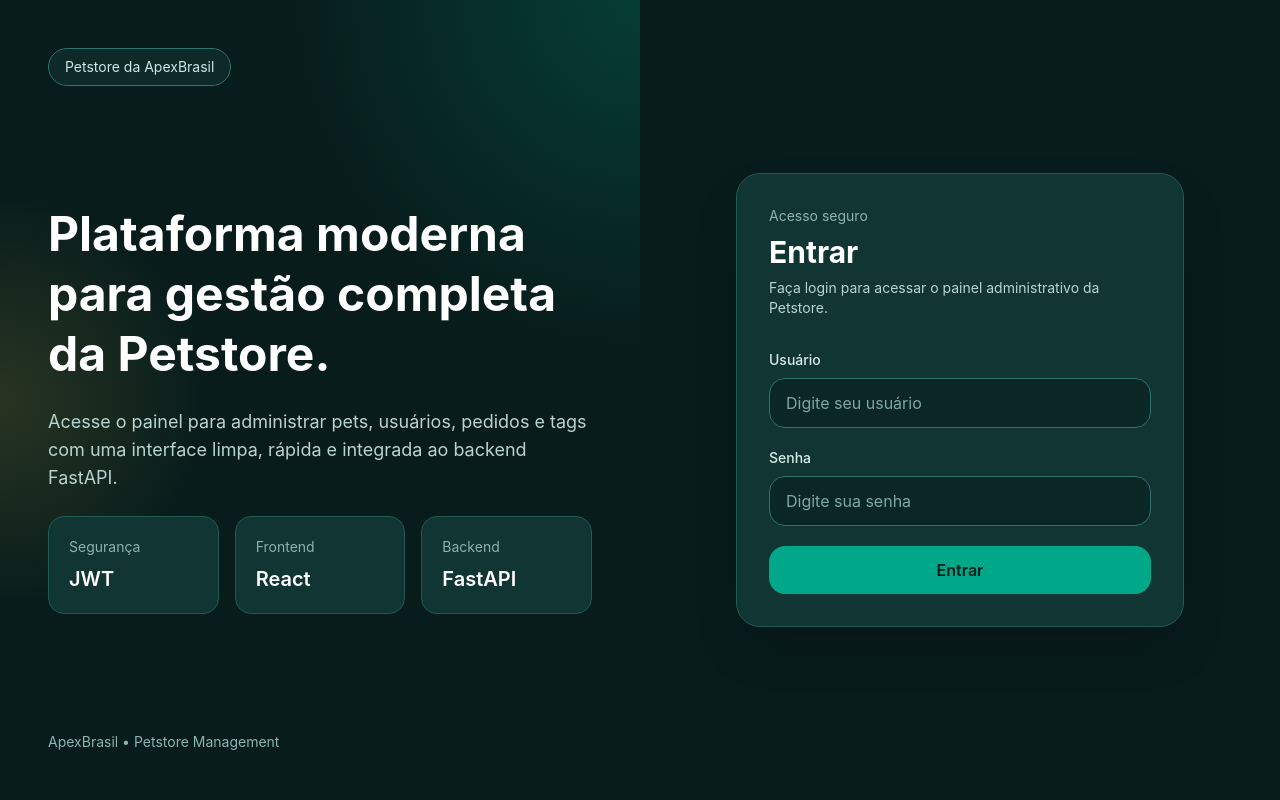
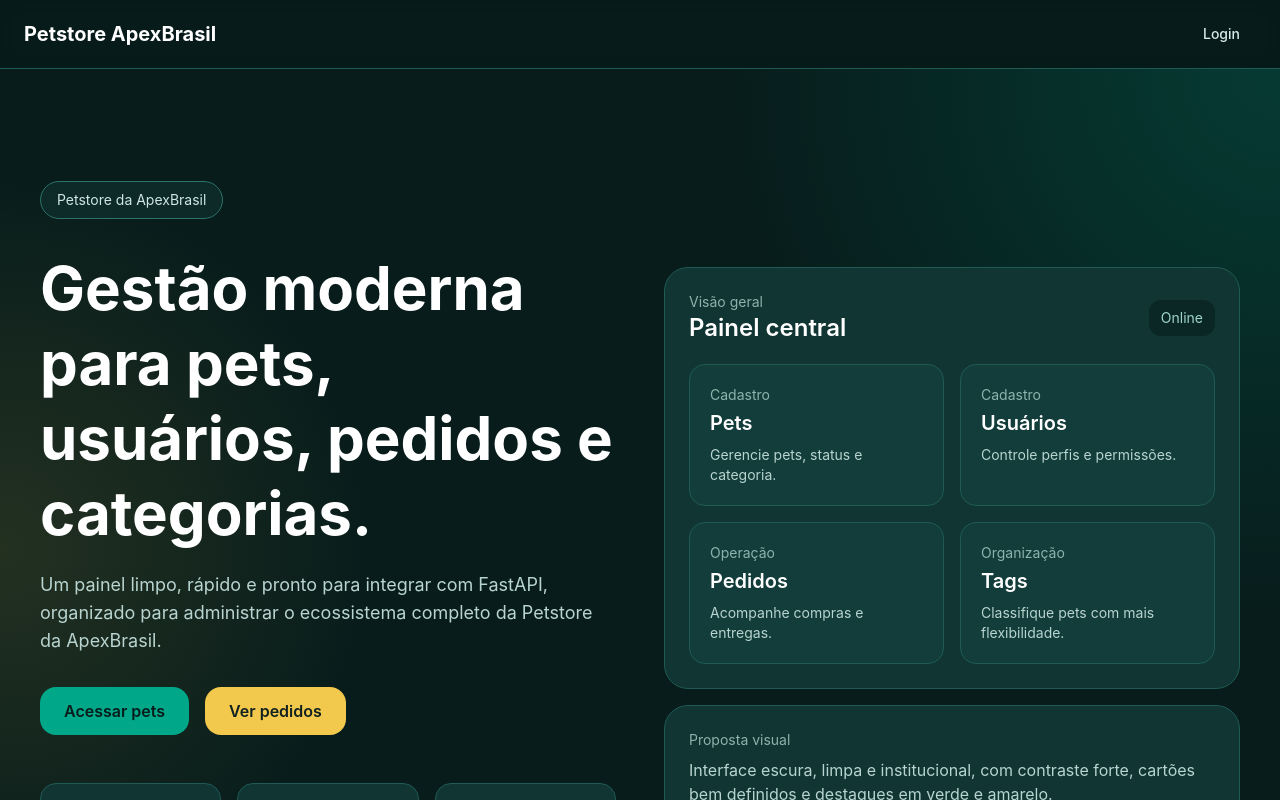
Before and after one commit to gabrielcaixeta01/frontPetstore, a React (Vite) app: page / in a window 1280 px wide. Before the commit this address led to /login. Shown: the top 800 px of the page. Built offline with nearby package versions, Linux system fonts and the light colour scheme.

Commit message:
removendo login por enquanto

```diff
--- a/src/App.tsx
+++ b/src/App.tsx
@@ -1,24 +1,18 @@
 import { BrowserRouter, Route, Routes } from "react-router-dom";
+import { apexTheme } from "./lib/theme";
 import AppNavbar from "./components/AppNavbar";
-import ProtectedRoute from "./components/ProtectedRoute";
 import Home from "./pages/Home";
-import LoginPage from "./pages/LoginPage";
 import OrdersPage from "./pages/OrdersPage";
 import PetsPage from "./pages/PetsPage";
 import TagsPage from "./pages/TagsPage";
 import UsersPage from "./pages/UsersPage";
 
 function App() {
+  const c = apexTheme.colors;
+
   return (
     <BrowserRouter>
-      <div className="min-h-screen bg-[#071c1b]">
-        <Routes>
-          <Route path="/login" element={<LoginPage />} />
-
-          <Route
-            path="*"
-            element={
-              <ProtectedRoute>
+      <div className={`min-h-screen ${c.bg}`}>
         <AppNavbar />
         <Routes>
           <Route path="/" element={<Home />} />
@@ -27,10 +21,6 @@
           <Route path="/tags" element={<TagsPage />} />
           <Route path="/orders" element={<OrdersPage />} />
         </Routes>
-              </ProtectedRoute>
-            }
-          />
-        </Routes>
       </div>
     </BrowserRouter>
   );
```
Lines whose indentation alone changed are shown as unchanged.
